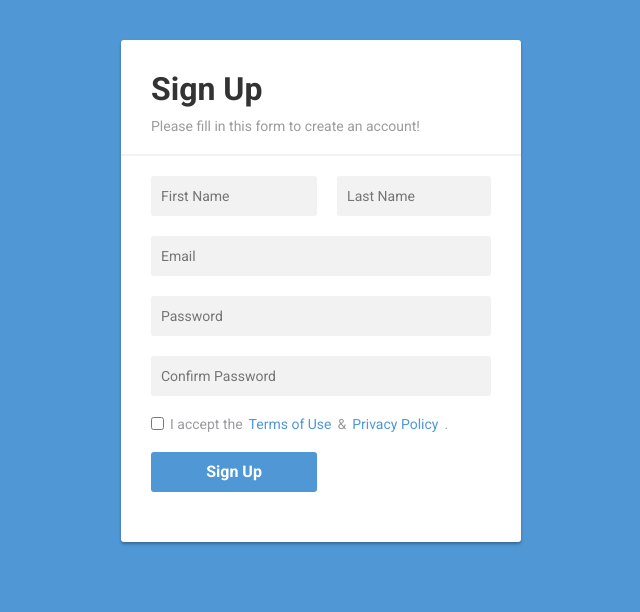
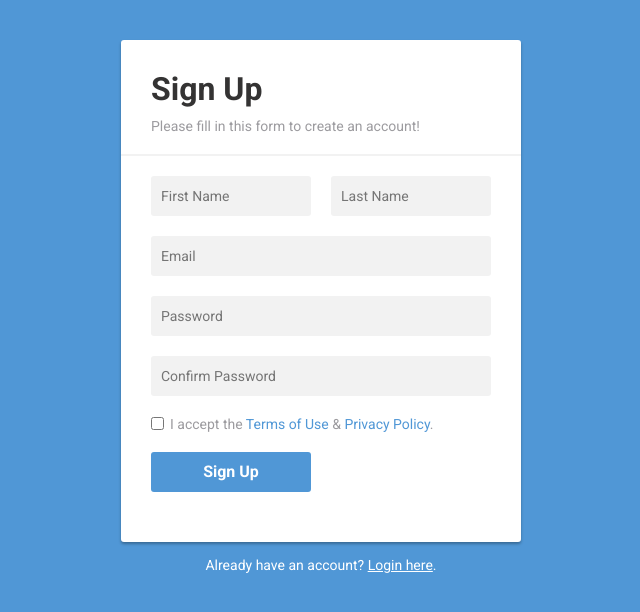
Before and after one commit to maksim4k1/sign-up, a React (Create React App) app: page / in a window 1280 px wide. Shown: the top 612 px of the page, without its empty margins (319-959 px from the left). Built offline with nearby package versions, Linux system fonts and the light colour scheme.

Commit message:
added link under SignUp component and added hover animation for SignUp button

```diff
--- a/src/App.js
+++ b/src/App.js
@@ -1,9 +1,25 @@
+import styled from "styled-components";
 import SignUp from "./components/SignUp";
+
+const Link = styled.div`
+    margin: 15px 0 0;
+    font-size: 14px;
+    color: var(--main-white);
+    text-align: center;
+    & a{
+        color: var(--main-white);
+        text-decoration: underline;
+        &:hover{
+            text-decoration: none;
+        }
+    }
+`;
 
 function App() {
     return (
         <div className="App">
             <SignUp/>
+            <Link>Already have an account? <a href="/">Login here</a>.</Link>
         </div>
     );
 }
--- a/src/components/SignUp/Form/index.jsx
+++ b/src/components/SignUp/Form/index.jsx
@@ -15,9 +15,11 @@ const Input = styled.input`
     padding: 0 10px;
     grid-column: 1/3;
     &:nth-child(1){
+        width: 160px;
         grid-column: 1/2;
     }
     &:nth-child(2){
+        width: 160px;
         grid-column: 2/3;
     }
     color: var(--main-black);
@@ -50,7 +52,14 @@ const Button = styled.button`
     color: var(--main-white);
     font-weight: 700;
     background: var(--main-blue);
+    border: 2px solid rgba(0,0,0,0);
     border-radius: 3px;
+    transition: color 0.3s, background 0.3s, border 0.3s;
+    &:hover{
+        color: var(--main-blue);
+        background: var(--main-white);
+        border: 2px solid var(--main-blue);
+    }
 `;
 
 function Form () {
@@ -63,7 +72,7 @@ function Form () {
             <Input type="password" placeholder="Confirm Password"/>
             <Label>
                 <input type="checkbox" />
-                I accept the <a href="/">Terms of Use</a> {"&"} <a href="/">Privacy Policy</a>.
+                <div>I accept the <a href="/">Terms of Use</a> {"&"} <a href="/">Privacy Policy</a>.</div>
             </Label>
             <Button type="submit">Sign Up</Button>
         </FormBlock>
```
